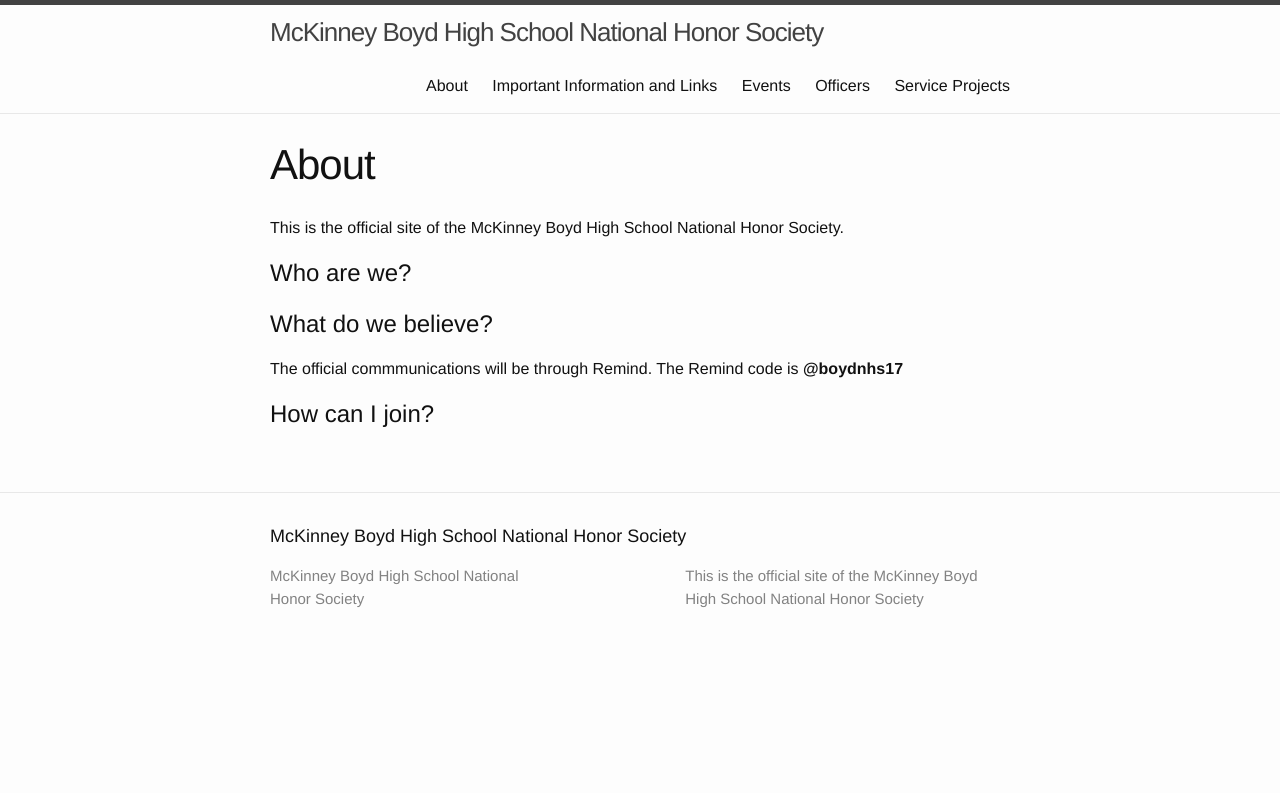
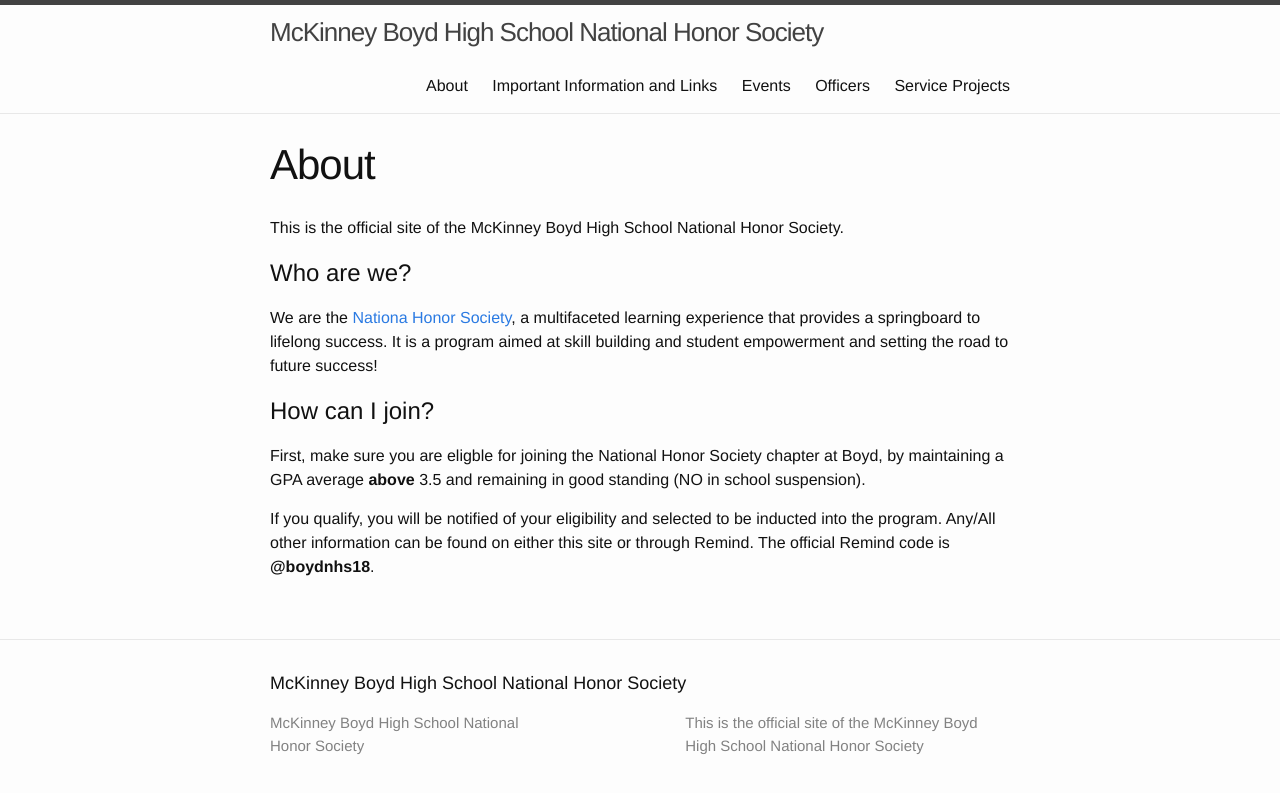
Before and after one commit to mbhs-nhs/mbhs-nhs.github.io, a Jekyll site: the page built from about.md, in a window 1280 px wide. Shown: the top 793 px of the page. Built offline with Jekyll 4.4.1, drawn with Linux system fonts in a browser that asks for light colours.

Commit message:
Update about.md

```diff
--- a/about.md
+++ b/about.md
@@ -7,8 +7,9 @@
 This is the official site of the McKinney Boyd High School National Honor Society.
 
 # Who are we?
-
-# What do we believe?
-The official commmunications will be through Remind. The Remind code is **@boydnhs17**
+We are the [Nationa Honor Society](https://www.nhs.us/), a multifaceted learning experience that provides a springboard to lifelong success. It is a program aimed at skill building and student empowerment and setting the road to future success!
 
 # How can I join?
+First, make sure you are eligble for joining the National Honor Society chapter at Boyd, by maintaining a GPA average **above** 3.5 and remaining in good standing (NO in school suspension).
+
+If you qualify, you will be notified of your eligibility and selected to be inducted into the program. Any/All other information can be found on either this site or through Remind. The official Remind code is **@boydnhs18**.
```
